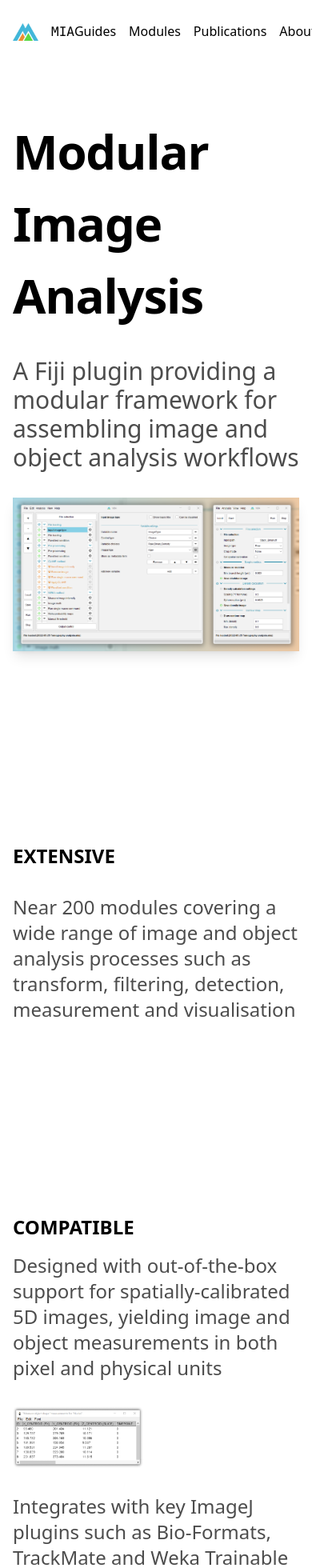
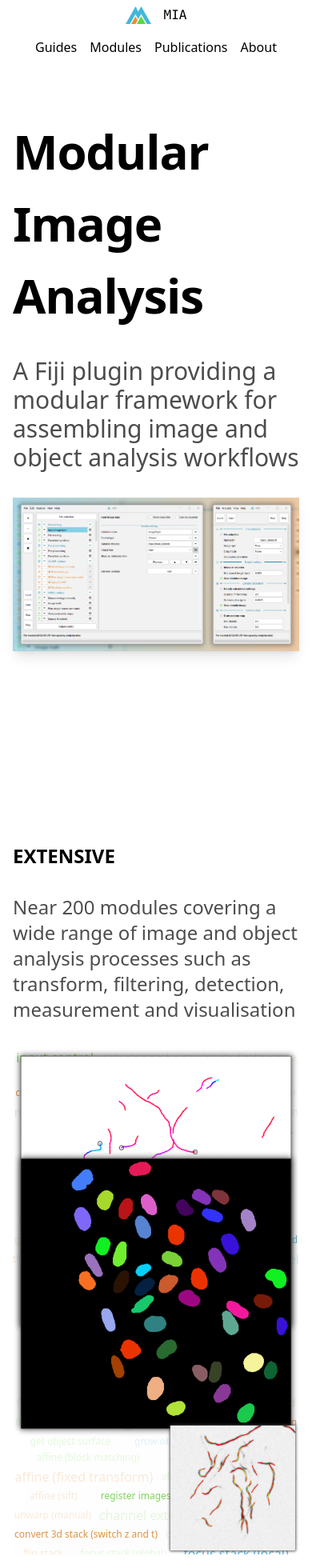
Before and after one commit to mianalysis/mianalysis.github.io, a Next.js app: page / in a window 390 px wide. Shown: the top 1960 px of the page at 80% size. Built offline with nearby package versions, Linux system fonts and the light colour scheme.

Commit message:
Mobile tweaks

```diff
--- a/src/app/page.tsx
+++ b/src/app/page.tsx
@@ -30,17 +30,14 @@
           transform, filtering, detection, measurement and visualisation
         </p>
 
-        {/* TODO: Improve mobile content */}
-        <div className="hidden sm:block">
-          <ModuleCloud />
-        </div>
+        <ModuleCloud />
       </section>
 
       <section>
         <h2>Compatible</h2>
 
         <div className="grid sm:grid-cols-3 gap-8 items-center mb-8">
-          <p className="opacity-70 text-2xl col-span-2">
+          <p className="opacity-70 text-2xl sm:col-span-2">
             Designed with out-of-the-box support for spatially-calibrated 5D images, yielding image
             and object measurements in both pixel and physical units
           </p>
@@ -60,7 +57,7 @@
       </section>
 
       <section className="grid sm:grid-cols-3 gap-16 items-center">
-        <div className="col-span-2 space-y-8">
+        <div className="sm:col-span-2 space-y-8">
           <div>
             <h2>Efficient</h2>
 
--- a/src/components/layout/Footer.tsx
+++ b/src/components/layout/Footer.tsx
@@ -5,7 +5,7 @@
 
 export default function Footer() {
   return (
-    <footer className="mx-auto flex flex-col sm:flex-row w-full items-center max-w-4xl sm:items-start justify-between gap-16 sm:py-32 py-8 px-4 text-gray-700">
+    <footer className="mx-auto flex flex-col sm:flex-row w-full items-center max-w-4xl sm:items-start justify-between gap-16 sm:py-32 py-16 px-4 text-gray-700">
       <div className="space-y-6">
         <div className="flex justify-between">
           <Logo />
--- a/src/components/layout/NavBar.tsx
+++ b/src/components/layout/NavBar.tsx
@@ -5,7 +5,7 @@
 
 export default function NavBar() {
   return (
-    <nav className="flex w-full max-w-4xl items-center justify-between gap-8">
+    <nav className="flex w-full flex-col sm:flex-row max-w-4xl items-center justify-between gap-x-8 gap-y-4">
       <Logo />
 
       <ul className="flex list-none items-center gap-4 sm:gap-8">
@@ -13,7 +13,9 @@
         <NavLink href="/modules">Modules</NavLink>
         <NavLink href="/publications">Publications</NavLink>
         <NavLink href="/about">About</NavLink>
-        <NavLink href="/guides/getting-started">Get started</NavLink>
+        <NavLink href="/guides/getting-started" className="hidden sm:block">
+          Get started
+        </NavLink>
       </ul>
     </nav>
   );
--- a/src/components/layout/NavLink.tsx
+++ b/src/components/layout/NavLink.tsx
@@ -6,10 +6,11 @@
 
 interface Props {
   href: string;
+  className?: string;
   children: React.ReactNode;
 }
 
-export default function NavLink({ href, children }: Props) {
+export default function NavLink({ href, children, className }: Props) {
   const pathname = usePathname();
 
   const active = href == pathname;
@@ -18,7 +19,8 @@
     <li
       className={classNames(
         'border-b-2 transition-colors duration-500 whitespace-nowrap',
-        active ? 'border-mia-blue' : 'border-transparent hover:border-mia-orange'
+        active ? 'border-mia-blue' : 'border-transparent hover:border-mia-orange',
+        className
       )}
     >
       <Link href={href}>{children}</Link>
--- a/src/components/module/ModuleCloud.tsx
+++ b/src/components/module/ModuleCloud.tsx
@@ -20,7 +20,7 @@
 
 const modules = uniqueBy(getModules(), 'slug');
 
-const scrollStep = 4;
+const scrollStep = 5;
 
 export default function ModuleCloud() {
   const containerRef = useRef<HTMLDivElement>(null);
@@ -28,7 +28,10 @@
   const scrollY = Math.floor(useScrollY());
 
   return (
-    <div className="relative select-none" ref={containerRef}>
+    <div
+      className="relative select-none max-h-[75vh] sm:max-h-none overflow-hidden"
+      ref={containerRef}
+    >
       <p className="flex flex-wrap justify-evenly gap-x-2 gap-y-1 lowercase cursor-default drop-shadow-2xl items-center">
         {modules.map((module, i) => (
           <span
```
